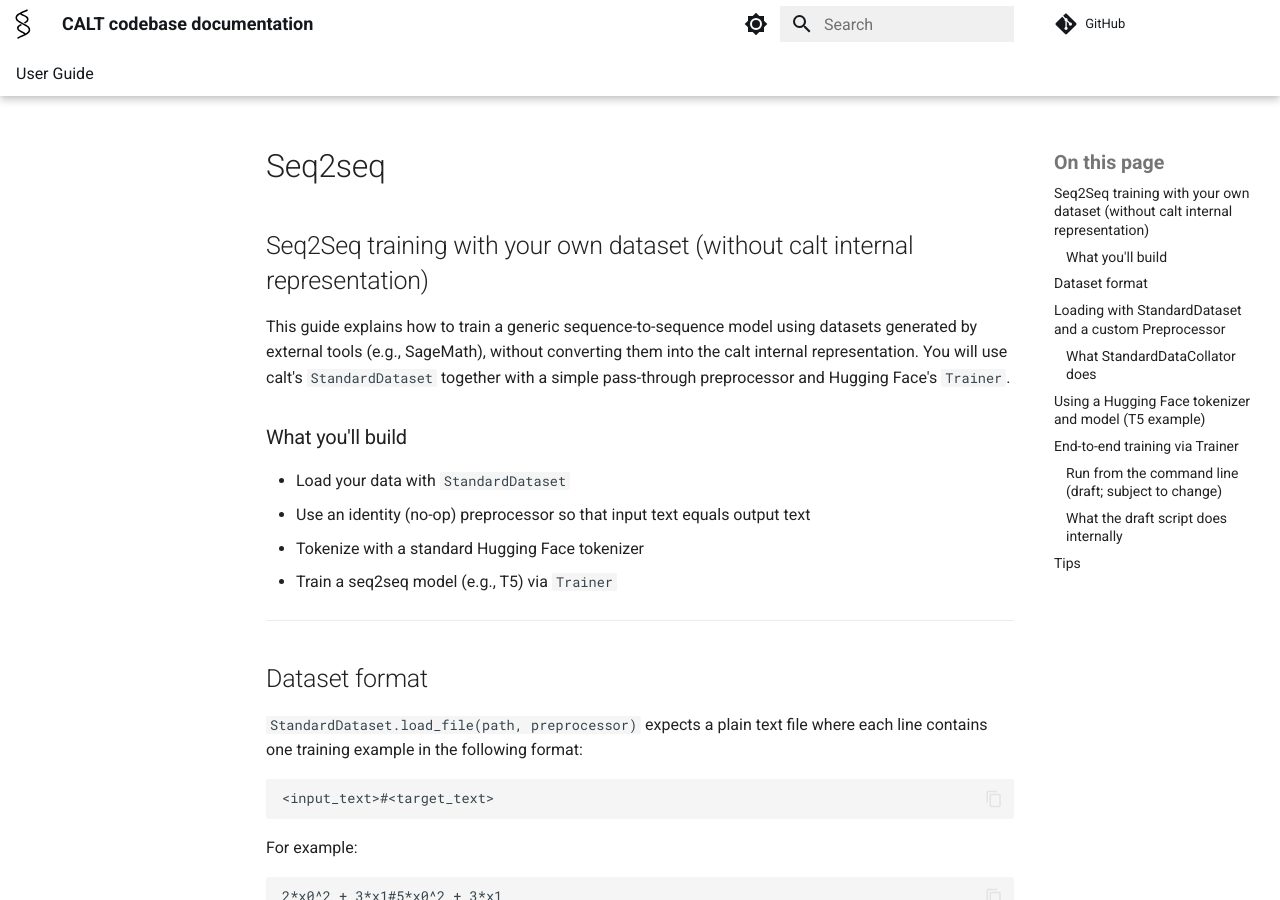
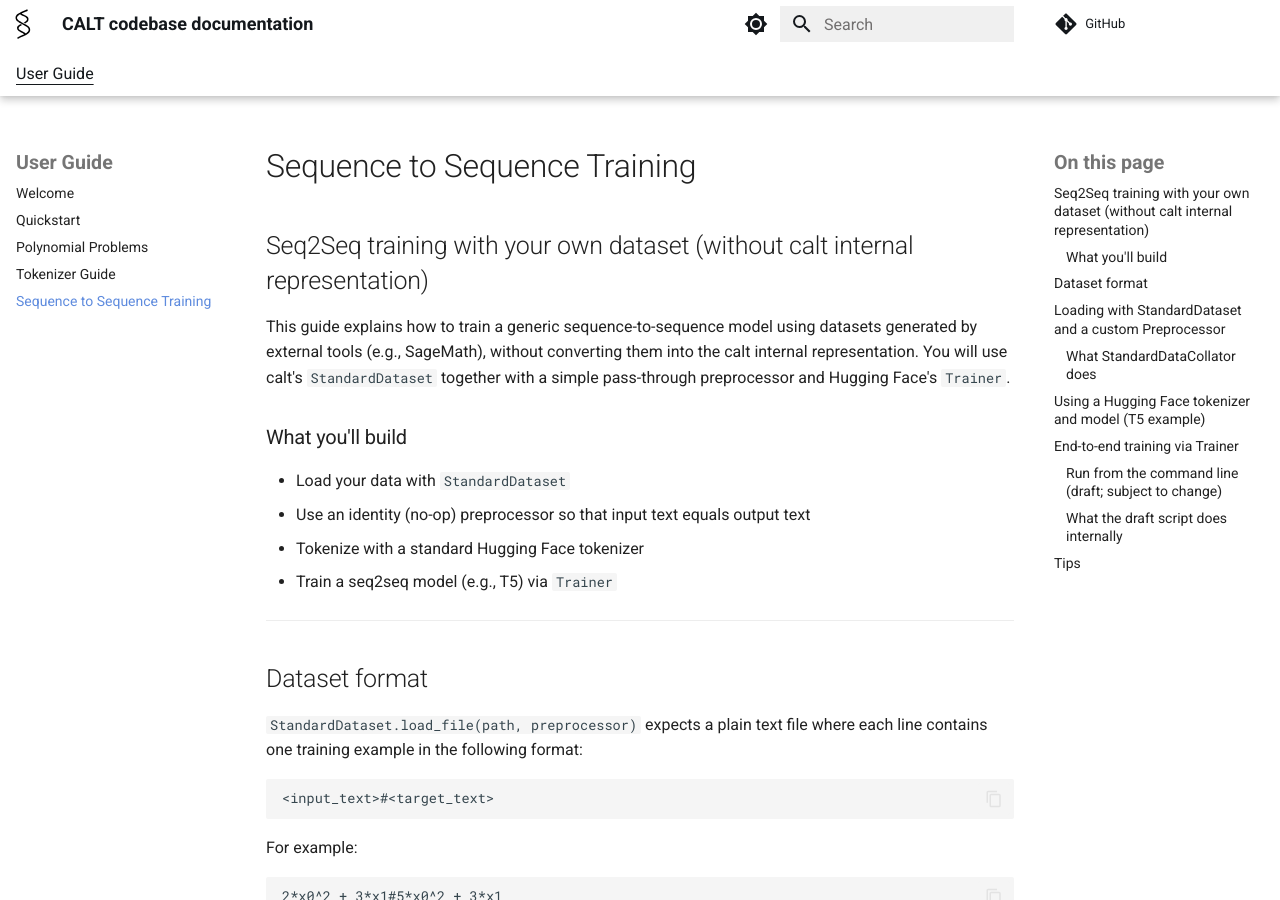
Before and after one commit to HiroshiKERA/calt-codebase, an MkDocs documentation site: the page built from docs/seq2seq.md, in a window 1280 px wide and 900 px high. Built offline with MkDocs 1.6.1 and Material for MkDocs 9.7.7, drawn with Linux system fonts in a browser that asks for light colours; plug-ins that fetch from the network failed and are left out; comment, search, counter and statistics services are not loaded; the version menu is left out.

Commit message:
add: seq2seq docs

```diff
--- a/mkdocs.yml
+++ b/mkdocs.yml
@@ -71,6 +71,7 @@
     - Quickstart: quickstart.md
     - Polynomial Problems: polynomial_problems.md
     - Tokenizer Guide: tokenizer_guide.md
+    - Sequence to Sequence Training: seq2seq.md
   #   - Quickstart: user-guide/quickstart.md
   #   - Concepts:
   #     - Agents:
```
